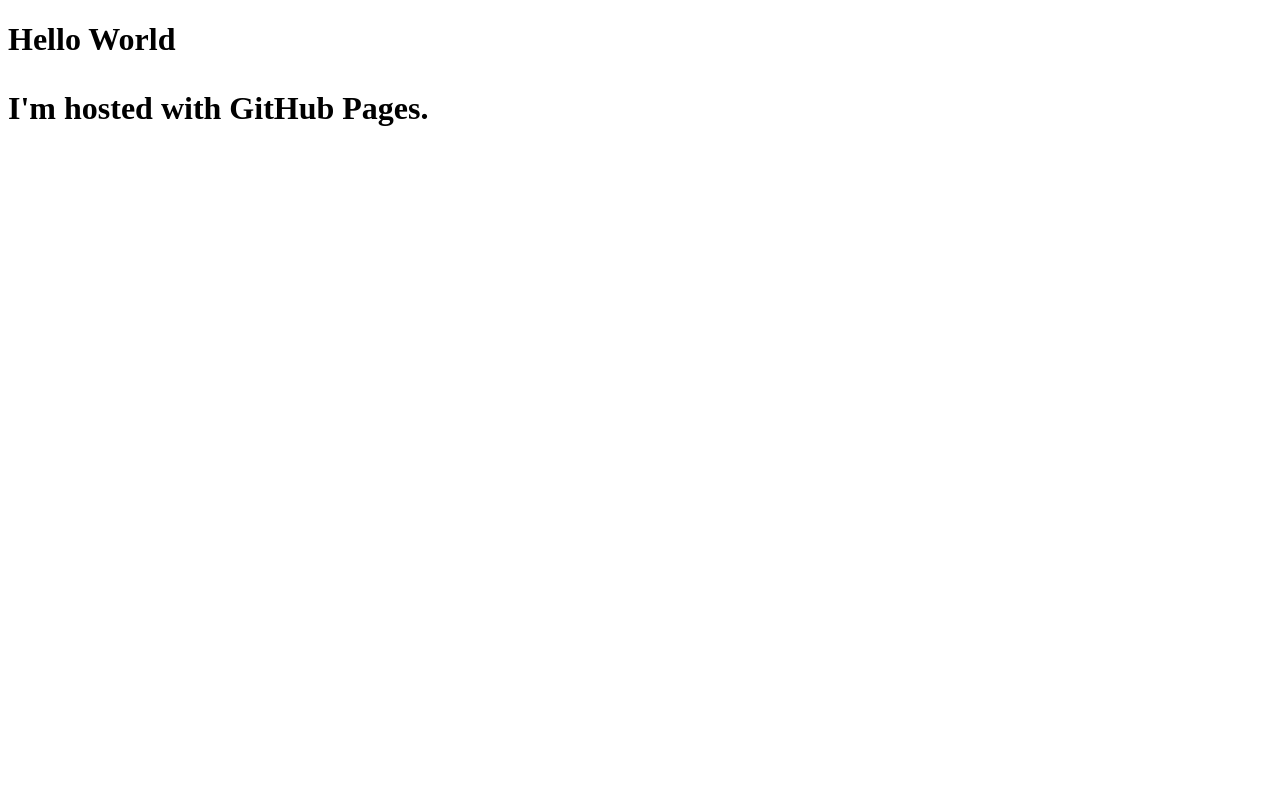
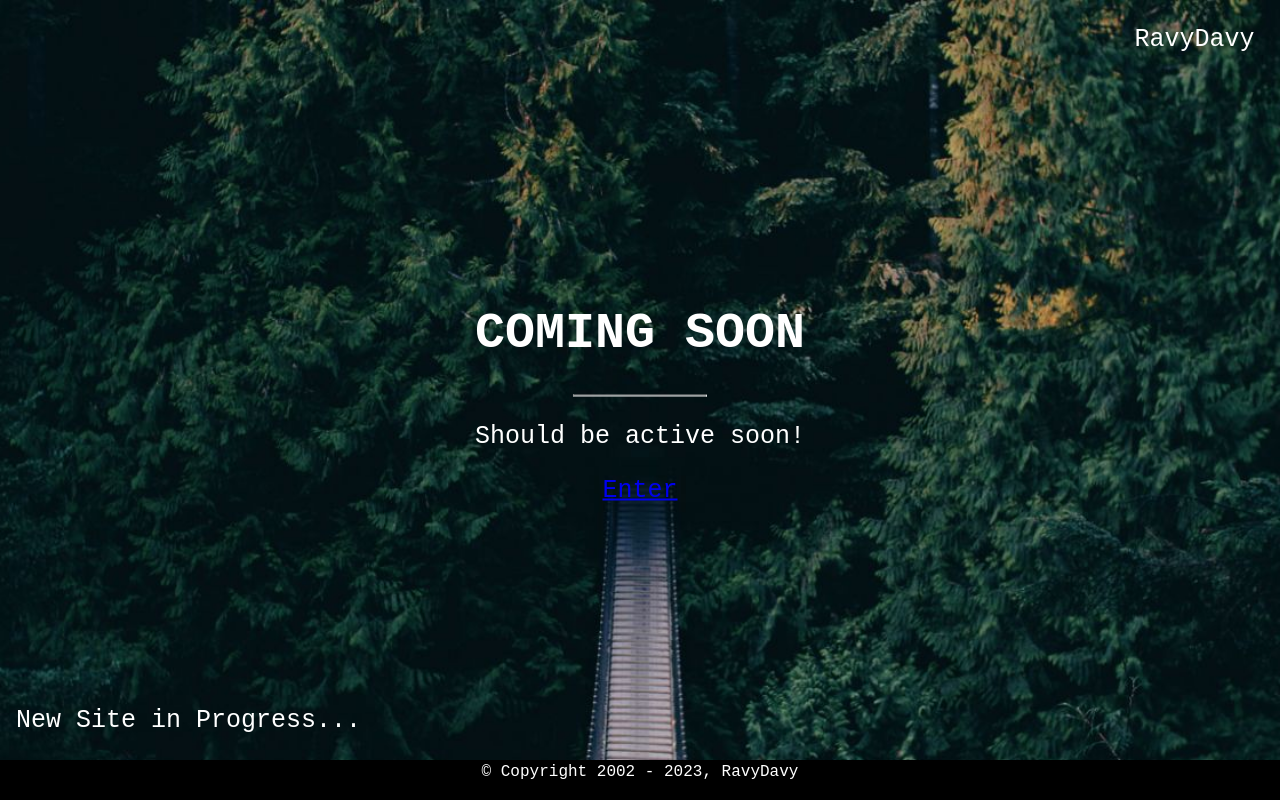
Before and after one commit to RavyDavy/ravydavy.github.io, a plain HTML site: page index.html in a window 1280 px wide. Drawn offline with Linux system fonts and the light colour scheme.

Commit message:
added in more website pages
added in a clone of my main website ravydavy.co.uk to see how it views etc

```diff
--- a/index.html
+++ b/index.html
@@ -1,7 +1,120 @@
-<!Doctype html>
+<!DOCTYPE html>
 <html>
+<title>Welcome to RavyDavy's website</title>
+<head>
+<link rel="shortcut icon" type="image/icon" href="favicon.ico" />
+</head>
+<style>
+body, html {
+	font-family: "Courier New", Courier, monospace;
+    height: 100%;
+    margin: 0;
+}
+
+.bgimg {
+    background-image: url('websiteimages/forestbridge.jpg');
+    height: 100%;
+    background-position: center;
+    background-size: cover;
+    position: relative;
+    color: white;
+    font-size: 25px;
+}
+
+.logo	{
+	position: absolute;
+    top: 0;
+    right: 2%;
+	color: white;
+}
+
+
+.bottomleft {
+    position: absolute;
+    bottom: 40px;
+    left: 16px;
+}
+
+.middle {
+    position: absolute;
+    top: 50%;
+    left: 50%;
+    transform: translate(-50%, -50%);
+    text-align: center;
+}
+
+.footer	{
+	background: #000000;
+	color: #ffffff;
+	border: 0px solid #CCC;
+	width: 100%;
+	height: 40px;
+	margin: 0px auto;
+	position: fixed;
+	bottom: 0;
+/*	left: 0px; */
+/*	right: 0px; */
+	text-align: center;
+	line-height: 25px;
+	vertical-align: middle;
+}
+
+hr {
+    margin: auto;
+    width: 40%;
+}
+</style>
 <body>
-<h1>Hello World<h1>
-<p>I'm hosted with GitHub Pages.</p>
+
+<div class="bgimg">
+  <div class="logo">
+    <p>RavyDavy</p>
+  </div>
+  <div class="middle">
+    <h1>COMING SOON</h1>
+    <hr>
+    <p>Should be active soon!</p>
+    <p id="demo" style=font-size:30px"></p>
+  </div>
+  <div class="bottomleft">
+    <p>New Site in Progress...</p>
+  </div>
+</div>
+
+<script>
+// Set the date we're counting down to
+var countDownDate = new Date("April 10, 2022 23:59:59").getTime();
+
+// Update the count down every 1 second
+var countdownfunction = setInterval(function() {
+
+    // Get todays date and time
+    var now = new Date().getTime();
+
+    // Find the distance between now an the count down date
+    var distance = countDownDate - now;
+
+    // Time calculations for days, hours, minutes and seconds
+    var days = Math.floor(distance / (1000 * 60 * 60 * 24));
+    var hours = Math.floor((distance % (1000 * 60 * 60 * 24)) / (1000 * 60 * 60));
+    var minutes = Math.floor((distance % (1000 * 60 * 60)) / (1000 * 60));
+    var seconds = Math.floor((distance % (1000 * 60)) / 1000);
+
+    // Output the result in an element with id="demo"
+    document.getElementById("demo").innerHTML = days + "d " + hours + "h "
+    + minutes + "m " + seconds + "s ";
+
+    // If the count down is over, write some text
+    if (distance < 0) {
+        clearInterval(countdownfunction);
+        document.getElementById("demo").innerHTML = "<a href='home.html' title='Enter'>Enter</a>";
+    }
+}, 1000);
+</script>
+
+<div class="footer">
+&copy; Copyright 2002 - <span id="copyright"><script>document.getElementById('copyright').appendChild(document.createTextNode(new Date().getFullYear()))</script></span>, RavyDavy
+</div>
+
 </body>
 </html>
--- /dev/null
+++ b/mainstyle.css
@@ -0,0 +1,124 @@
+html, body	{
+	background-color: #cccccc;
+	color: #000000;
+	font-family: "Courier New", Courier, monospace;
+    font-size: 18px;
+	margin: 0px;
+	height: 100%;
+	padding: 0px;
+}
+
+h1	{
+	color: #000000;
+	text-align: center;
+
+}
+
+a {
+	background-color: #4d4dff;
+	color: black;
+	padding: 0px 3px;
+	text-decoration: none;
+
+}
+
+.current {
+	background-color: #ff6633;
+	box-shadow: -2px 2px 5px #802000;
+	color: black;
+	padding: 0px 3px;
+	text-transform: uppercase;
+}
+
+a:hover {
+	background-color: #555555;
+	box-shadow: -2px 2px 5px #802000;
+	color: white;
+	padding: 0px 3px;
+	text-transform: uppercase;
+}
+
+.logo	{
+	position: absolute;
+    top: 0;
+    right: 2%;
+	color: white;
+}
+
+
+.header	{
+	background: #000000;
+	color: #ffffff;
+	border: 0px solid #CCC;
+	width: 100%;
+/*	height: 70px; */
+	line-height: 70px;
+	margin: 0px auto;
+	font-size: 30px;
+	text-align: center;
+
+}
+
+.footer	{
+	background: #000000;
+	color: #ffffff;
+	border: 0px solid #CCC;
+	width: 100%;
+	height: 40px;
+	margin: 0px auto;
+	position: fixed;
+	bottom: 0;
+/*	left: 0px; */
+/*	right: 0px; */
+	text-align: center;
+	line-height: 25px;
+	vertical-align: middle;
+}
+
+.leftbar {
+	background: #000000;
+	border: 0px solid #ccc;
+	width: 10%;
+	position: absolute;
+	left: 0;
+	top: 300;
+}
+
+.navbar	{
+	background: #ffffff;
+	border: 0px;
+	width: 100%;
+	margin: 0px auto;
+	position: absolute;
+	top: 70px;
+	vertical-align: middle;
+	color: black;
+	text-align: center;
+}
+
+.subnavbar {
+	background: #ffffff;
+	border: 0px;
+	width: 100%;
+	margin: 0px auto;
+	position: absolute;
+	top: 100px;
+	vertical-align: middle;
+	color: black;
+	text-align: center;
+}
+
+.content {
+	background: #ffffff;
+	width: 60%;
+	margin: 100px auto;
+	border:1px solid;
+	padding: 10px;
+	box-shadow: 5px 10px 8px 10px #888888;
+}
+
+.added {
+	font-size: 12px;
+	text-align: right;
+
+}
```
Also changed, not shown: home.html (added, +52 -0 lines), news-archive.html (added, +107 -0 lines), contact.png (added), favicon.ico (added), websiteimages/contact.png (added), websiteimages/contact2.png (added), websiteimages/forestbridge.jpg (added), websiteimages/index.html (added).
